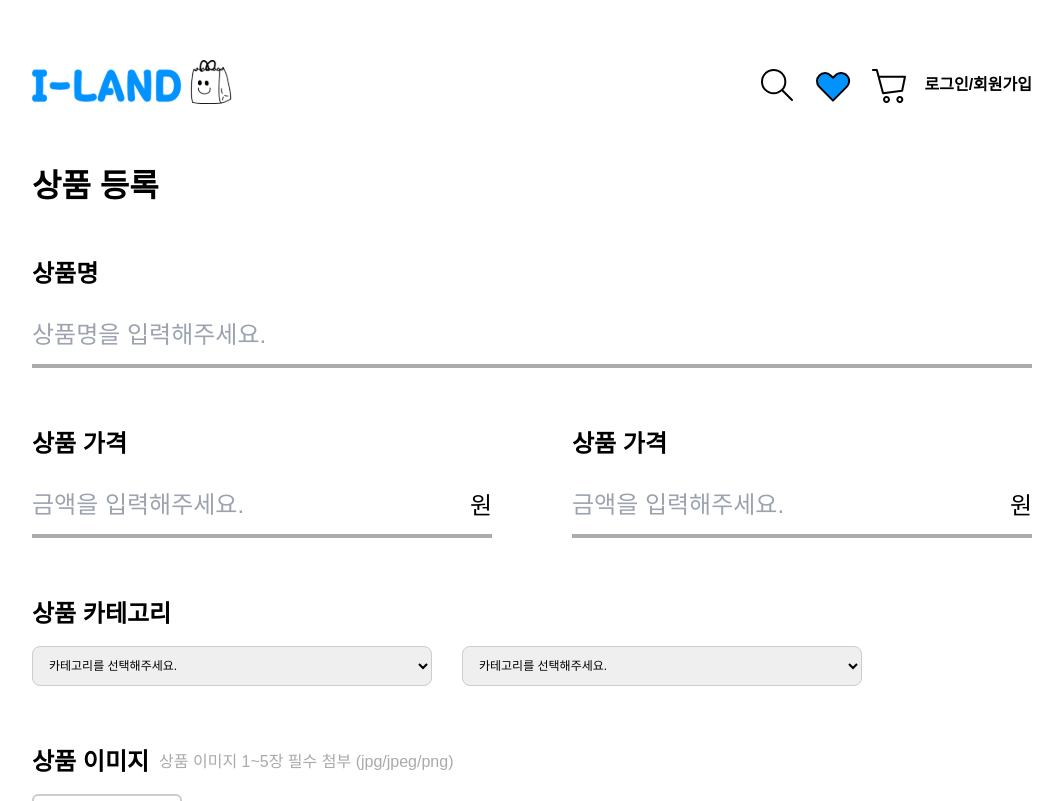
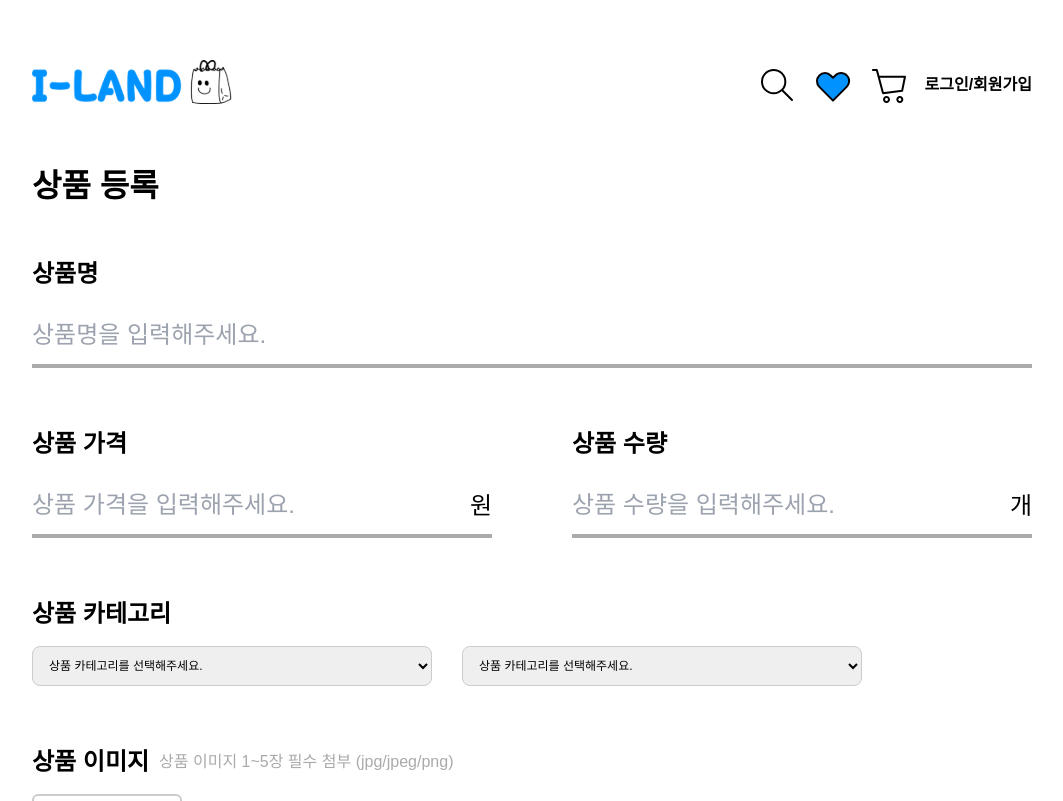
Before and after one commit to FRONTENDBOOTCAMP-11th/i-land, a React (Vite) app: page /productCreate in a window 1280 px wide. Shown: the top 801 px of the page, without its empty margins (108-1171 px from the left). Built offline with nearby package versions, Linux system fonts and the light colour scheme; a web font is replaced by a local one.

Commit message:
💄style: 상품 수량 영역 오타 수정 및 placeholder 문구 통일

```diff
--- a/src/pages/ProductCreate.jsx
+++ b/src/pages/ProductCreate.jsx
@@ -25,7 +25,7 @@ export default function ProductCreate() {
               <input
                 type="number"
                 id="productPrice"
-                placeholder="금액을 입력해주세요."
+                placeholder="상품 가격을 입력해주세요."
                 className="flex-1 py-[15px] text-2xl leading-none border-b-4 border-solid border-gray3 focus-within:border-point-blue focus:outline-none"
               />
               <span className="absolute right-0 text-2xl leading-none bottom-5">
@@ -35,18 +35,18 @@ export default function ProductCreate() {
           </div>
 
           <div className="relative flex-1">
-            <label className="section-title" htmlFor="productPrice">
-              상품 가격
+            <label className="section-title" htmlFor="productQuantity">
+              상품 수량
             </label>
             <div className="flex items-center">
               <input
                 type="number"
-                id="productPrice"
-                placeholder="금액을 입력해주세요."
+                id="productQuantity"
+                placeholder="상품 수량을 입력해주세요."
                 className="flex-1 py-[15px] text-2xl leading-none border-b-4 border-solid border-gray3 focus-within:border-point-blue focus:outline-none"
               />
               <span className="absolute right-0 text-2xl leading-none bottom-5">
-                원
+                개
               </span>
             </div>
           </div>
@@ -62,7 +62,7 @@ export default function ProductCreate() {
               className="w-[400px] h-[40px] border border-gray2 rounded-lg px-3 text-xs focus:outline-none"
               name="selectedCategory"
             >
-              <option>카테고리를 선택해주세요.</option>
+              <option>상품 카테고리를 선택해주세요.</option>
               <option value="cartoon">만화/애니메이션</option>
               <option value="idol">아이돌</option>
               <option value="film">영화/드라마</option>
@@ -74,7 +74,7 @@ export default function ProductCreate() {
               id="category-2"
               className="w-[400px] h-[40px] border border-gray2 rounded-lg px-3 text-xs focus:outline-none"
             >
-              <option>카테고리를 선택해주세요.</option>
+              <option>상품 카테고리를 선택해주세요.</option>
               <option value="cartoon">만화/애니메이션</option>
               <option value="idol">아이돌</option>
               <option value="film">영화/드라마</option>
```
